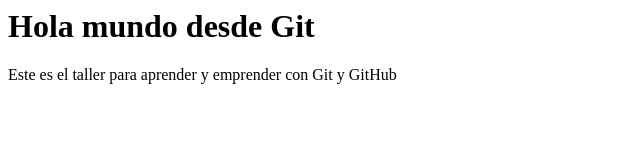
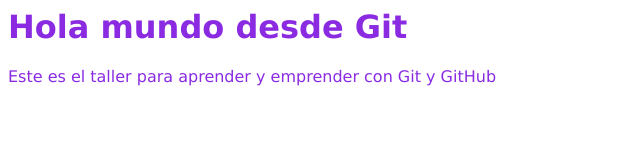
Before and after one commit to eant-git/eant-taller-git, a plain HTML site: page index.html in a window 1280 px wide. Shown: the whole page, without its empty margins (0-640 px from the left). Drawn offline with Linux system fonts and the light colour scheme.

Commit message:
Agregando estilos

```diff
--- a/index.html
+++ b/index.html
@@ -1,2 +1,8 @@
+<style>
+    * {
+        color: blueviolet;
+        font-family: 'Lucida Sans', 'Lucida Sans Regular', 'Lucida Grande', 'Lucida Sans Unicode', Geneva, Verdana, sans-serif;
+    }
+</style>
 <h1>Hola mundo desde Git</h1>
 <p>Este es el taller para aprender y emprender con Git y GitHub</p>
```
